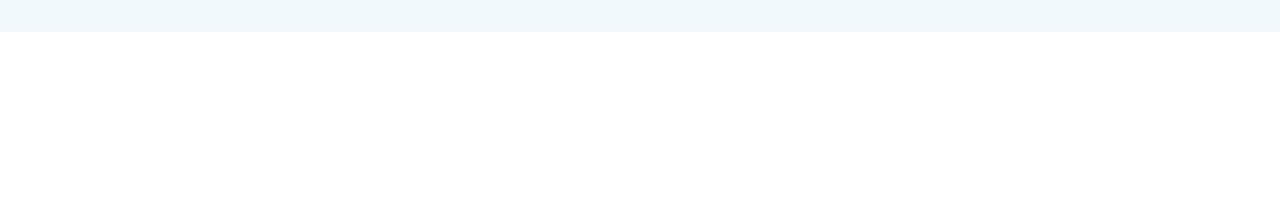
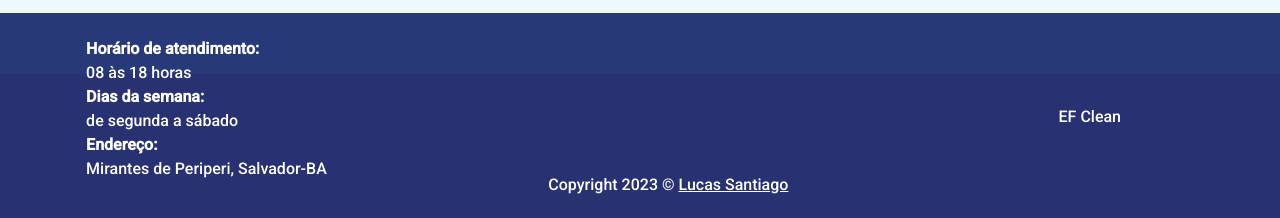
Before and after one commit to lucaSantiago07/car-wash-Javascript, a website: page dirt/index.html in a window 1280 px wide. Shown: the part 1570-1788 px from the top of the page. Before the commit the page ends 1602 px from the top, so only its background shows below. Drawn offline with nearby package versions, Linux system fonts and the light colour scheme; some packages are replaced by stand-ins of ours.

Commit message:
Finalização do Footer main Page

```diff
--- a/dirt/index.html
+++ b/dirt/index.html
@@ -20,7 +20,7 @@
         <div class="row nav-bar ">
             <nav class="nav nav-pills flex-column flex-sm-row menu-desktop ">
                 <a class="nav-link" href="#">Home</a>
-                <a class="nav-link" href="#">Serviços</a>
+                <a class="nav-link" href="./services.html">Serviços</a>
                 <a class="nav-link" href="#">Contatos</a>
                 <a class="nav-link" href="#">Sobre nós</a>
             </div>
@@ -40,7 +40,7 @@
         <section class="mh-100 first-section" >
             <div class="section-title">
                 <h1>Seu carro limpo como a primeira vez <u>hoje!</u></h1>
-                <span class="subtitle">Sem sair de casa</span>
+                <p class="subtitle">Sem sair dpsa</span>
                 <div class="div-scroll-down scrollDiv" >
                     <a id="scrollDownArrow" href="#section2">&#10096&#10096</a>
                 </div>
@@ -104,7 +104,22 @@
     </div>
     </section>
     </main>
-
+    <footer class="py-4">
+        <div class="row justify-content-around first-div-footer ">
+            <div class="col-md-3">
+               <span><strong>Horário de atendimento:</strong><Br> 08 às 18 horas
+            </span><br>
+        <span> <strong> Dias da semana:</strong><Br> de segunda a sábado</span>
+                <br>
+                <p> <strong>Endereço:</strong><br>
+                    Mirantes de Periperi,
+                    Salvador-BA
+                </p>
+                </div>
+            <div class="align-self-end col-md-3">Copyright 2023 &#169 <u>Lucas Santiago</u></div>
+            <div class="align-self-center col-md-2"><div class=" align-self-end"><p class="text-end px-5 m-0">EF Clean</p></div></div>
+        </div>
+    </footer>
    <script src="../index.js"></script>
 </body>
 </html>
--- a/style.css
+++ b/style.css
@@ -120,6 +120,7 @@ section .div-scroll-down a {
     justify-content: space-around;
     background-color: rgb(246, 246, 246);
     padding-top: 1.6em;
+    padding-bottom: 1em;
 
 }
 
@@ -141,7 +142,7 @@ section .div-scroll-down a {
 }
 .map-section {
     max-width: 100vw;
-    padding: 2% 3% 4% 3%;
+    padding: 2% 3% 6% 3%;
     position: relative;
     display: grid;
     background-color: #219dbc12;
@@ -150,6 +151,16 @@ section .div-scroll-down a {
 .map-section h1 {
     color: #1b73b9;
 }
+
+footer {
+    background-color: #283273;
+    color: #ffffff;
+}
+
+footer .first-div-footer {
+    margin: 0;
+}
+
 @media screen and (min-width: 771px) and (max-width: 992px) {
     .open {
         display: none;
```
Also changed, not shown: dirt/services.html (added).
